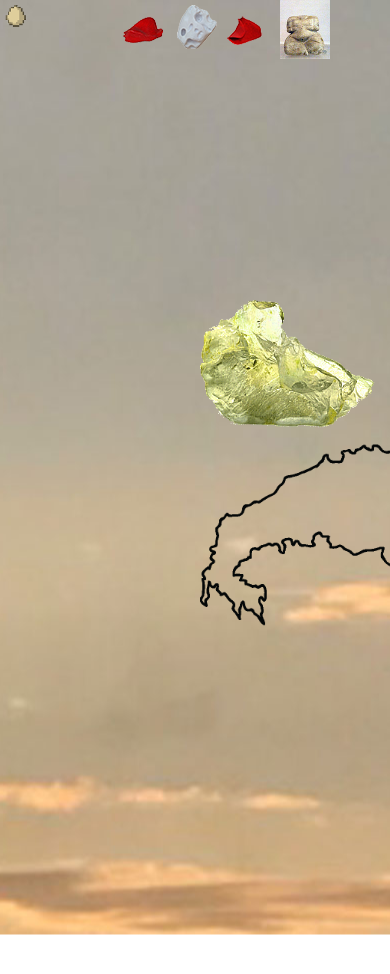
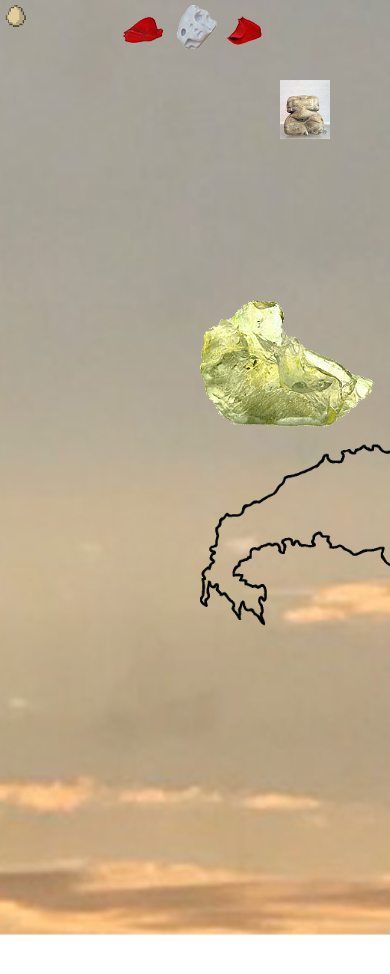
Before and after one commit to oskarradon/atrium, a website: page the_water_gate_it_is_west_under_the_sunset_the_waning_moon.html in a window 390 px wide. Shown: the top 974 px of the page. Drawn offline with Linux system fonts and the light colour scheme.

Commit message:
moved catal hayuk
the revealer image was going over the nav images on my phone so I moved
it down

```diff
--- a/the_water_gate_it_is_west_under_the_sunset_the_waning_moon.html
+++ b/the_water_gate_it_is_west_under_the_sunset_the_waning_moon.html
@@ -27,13 +27,11 @@
 
   #shehasalwaysbeenthere {
     position: absolute;
-    top: 0px;
+    top: 80px;
     right: 60px;
     width: 50px;
   }
-  #owl:hover {
-    cursor: pointer;
-  }
+
   @media (min-width: 500px) {
     #shehasalwaysbeenthere {
       width: 75px;
```
